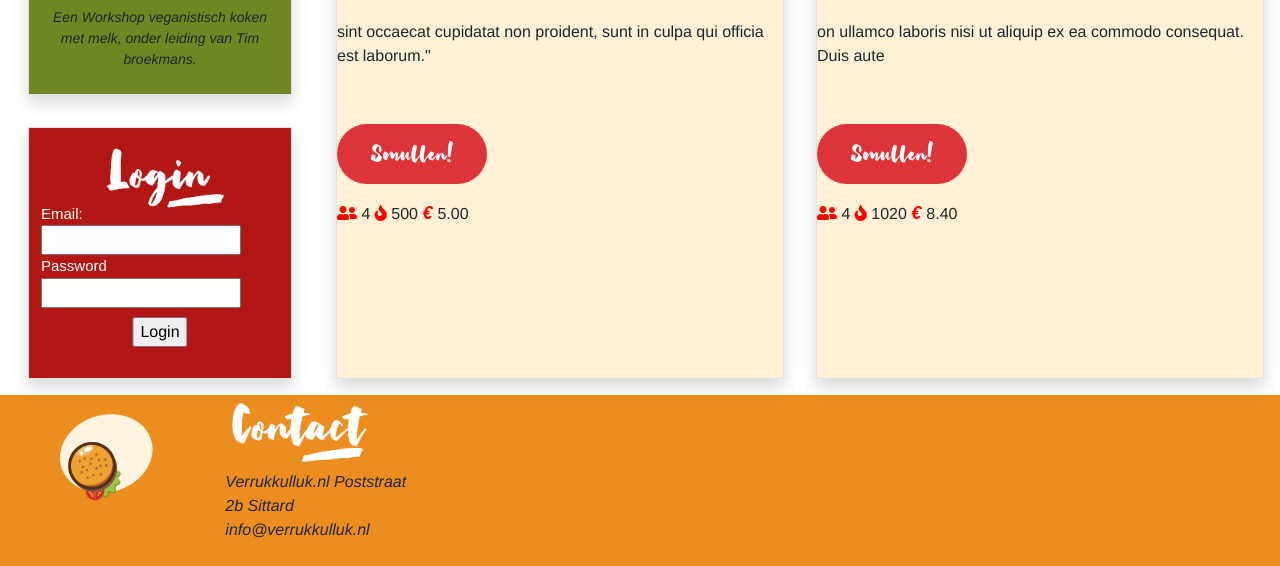
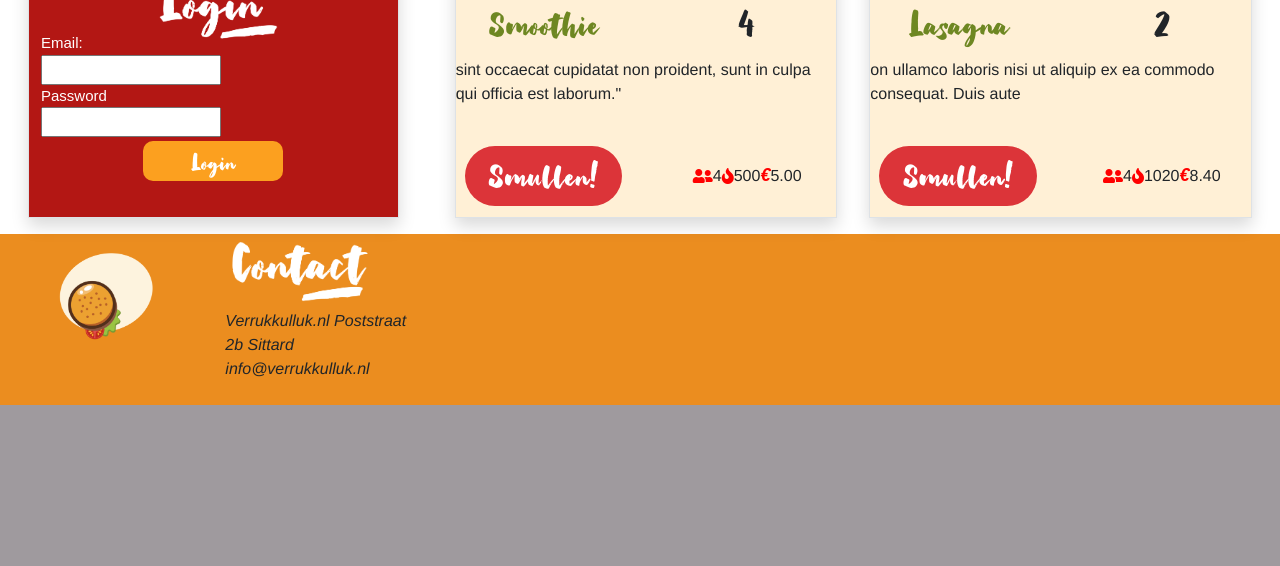
Before and after one commit to rvophoven/educom-verrukkulluk, a PHP site: page / in a window 1280 px wide. Shown: the part 1194-1760 px from the top of the page. After the commit the page ends 1599 px from the top, so only its background shows below. Run offline with PHP 8.4, Linux system fonts and the light colour scheme; data comes from the database, SQL or seed files in the repository; some libraries are stand-ins or nearby versions.

Commit message:
Meer layout (#13)

```diff
--- a/assets/css/main.css
+++ b/assets/css/main.css
@@ -84,63 +82,66 @@ html, body {
     transform: translate(-50%, -50%);
 }
 
+.right {
+    margin: 0;
+    position: relative;
+    left: 50%;
+    -ms-transform: translate(-50%, -50%);
+    transform: translate(-50%, -50%);
+    display: inline-block;
+}
 
-.login {
-    background-color: var(--darker-red);
-}
-.footer {
-    background-color: var(--darker-orange);
+input[type=text] {
+    width:180px;
+  }
+
+.imgfoods {
+    max-height: 250px;
 
 }
 
-.dishes {
-    background-color: var(--kahki);
+.imgfood {
+    max-height: 600px;
+}
 
 
-}
-
-input[type=text] {
-    width:200px;
-  }
-
-.imgfood {
-    max-height: 200px;
-}
-
-.row-eq-height {
-    display: -webkit-box;
-    display: -webkit-flex;
-    display: -ms-flexbox;
-    display:         flex;
-}
-
-.smubutton {
+.likebutton {
     background-color: transparent;
-    width: 150px;
-    height: 60px;
     font-family: pretty_lilyregular;
-    font-size: 30px;
+    font-size: 50px;
     color: var(--lighter-red);
-    border-radius: 30px;
-    border-width: 0px;
+    text-decoration: none;
+    position: relative;
+    display: inline-block;
+    left: 60%;
 }
 
 
 .smulbutton {
     background-color: var(--lighter-red);
-    width: 150px;
-    height: 60px;
     font-family: pretty_lilyregular;
-    font-size: 30px;
+    font-size: 40px;
     color: #FFF;
     border-radius: 30px;
-    border-width: 0px;
+    padding: 10px 25px;
+    text-decoration: none;
+    position: relative;
+    left: 5%;
 }
 
 
+.listbutton {
+    background-color: var(--lighter-red);
+    font-family: pretty_lilyregular;
+    font-size: 40px;
+    color: #FFF;
+    border-radius: 30px;
+    padding: 10px 25px;
+    text-decoration: none;
+}
 
 
-.loginbuttonn{
+.loginbutton{
     background-color: var(--lighter-orange);
     width: 140px;
     height: 40px;
--- a/index.php
+++ b/index.php
@@ -34,7 +34,7 @@ http://localhost/index.php?gerecht_id=4&action=detail
 
 $gerecht_id[] = isset($_GET["gerecht_id"]) ? $_GET["gerecht_id"] : "";
 $action = isset($_GET["action"]) ? $_GET["action"] : "homepage";
-
+$user_id = 1;
 
 switch($action) {
 
--- a/templates/homepage.html.twig
+++ b/templates/homepage.html.twig
@@ -3,12 +3,14 @@
 
 {% block header %}
 <div class="row">
-<div class="col-md-12 " style="background-image: url('assets/img/food.jpg');">
- <div class="topnav">
+<div class="col-md-12 " style="height:400px">
+<div style="background-image: url('assets/img/food.jpg'); object-fit: cover; height:100%;">
+ <div class="topnav" >
              <input type="text" placeholder="Search..">
                <a href="#placehold">Placehold</a>
         </div>
          <img src="assets/img/logo-v2.png" style=" width:400px "/>
+</div>
 </div>
 </div>
 {% endblock %}
@@ -17,32 +19,36 @@
 {# nu de block content op in de main pagina vullen #}
 {% block content %}
     {# Dit is commentaar #}
-
+<div class="container" style="display:flex;">
 <div class="row">
     {% for record in data %}
      <div class="col-md-6 p-3 row-eq-height">
      <div class="border dishes shadow" >
 
 
-            <img src="assets/img/{{ record.dish.picture }}" class="img-fluid imgfood" alt="Responsive image" style=" width:100% ">
+            <img src="assets/img/{{ record.dish.picture }}" class="img-fluid imgfoods" alt="Responsive image" style=" object-fit: cover; width:100%;">
 
-            <h2 style="color:var(--darker-green);">{{ record.dish.title }} </h2>
-            <h2>{{ record.dish.rating }}</h2>
-
-
+            <div class="row">
+                <div class="col-md-6" style="align-items: center; display: flex; justify-content: center;" >
+                <h2 style="color:var(--darker-green);">{{ record.dish.title }} </h2>
+                </div>
+                <div class="col-md-6" style="align-items: center; display: flex; justify-content: center;">
+                <h2>{{ record.dish.rating }}</h2>
+                </div>
+            </div>
 
             <p>{{ record.dish.short_description }}</p><br>
-            <p>
-            <form action="index.php" method="get">
-            <input type="hidden" name="gerecht_id" value={{record.dish.id}}>
-            <input type="hidden" name="action" value="detail">
-            <input type="submit" value="Smullen!" class="smulbutton">
-            </form>
 
-            <i class="fas fa-user-friends" style="color:red;"></i> 4
-            <i class="fa fa-fire" style="color:red;"></i> {{ record.dish.calories }}
-            <i style="color:red; font-size:18px; font-family:Arial, Helvetica, sans-serif; font-weight: bold;">&#x20AC </i>{{ (record.dish.price/100) |number_format(2, '.', ',') }}
-            </p>
+            <div class="row">
+                <div class="col-md-6" >
+                <a class="smulbutton" href=index.php?gerecht_id={{record.dish.id}}&action=detail>Smullen!</a>
+                </div>
+                <div class="col-md-6"style="align-items: center; display: flex; justify-content: center;">
+                    <i class="fas fa-user-friends" style="color:red;"></i>4
+                    <i class="fa fa-fire" style="color:red;"></i>{{ record.dish.calories }}
+                    <i style="color:red; font-size:18px; font-family:Arial, Helvetica, sans-serif; font-weight: bold;">&#x20AC </i>{{ (record.dish.price/100) |number_format(2, '.', ',') }}
+                </div>
+            </div>
 
 
     </div>
@@ -50,7 +56,7 @@
     {% endfor %}
 
 </div>
-
+</div>
 
 {% endblock %}
 
--- a/templates/main.html.twig
+++ b/templates/main.html.twig
@@ -14,6 +14,8 @@
 
     <script type="text/javascript" language="javascript" src="assets/jquery/jquery-3.5.1.js"></script>
     <script type="text/javascript" language="javascript" src="assets/bootstrap/js/bootstrap.js"></script>
+    <script src="//ajax.googleapis.com/ajax/libs/jquery/2.1.1/jquery.min.js"></script>
+    <script src="https://maxcdn.bootstrapcdn.com/bootstrap/3.2.0/js/bootstrap.min.js"></script>
 
 </html>
 <body>
@@ -29,13 +31,13 @@
 
     <div class="row">
         {#.......mid left..............................................................................#}
-        <div class="col-md-3 row-eq-height">
+        <div class="col-md-4 row-eq-height">
 
             <div class="container">
             <div class="row p-3">
                <div class="border agenda shadow" >
                 <h1>Agenda</h1>
-                {% for i in 0..6 %}
+                {% for i in 0..4 %}
                 <i class="far fa-calendar-alt" style="font-size: 40px;"> </i>
                 <i style="font-size: 40px;font-family: pretty_lilyregular;">Vegan koken</i> <br>
                 <i style="font-size: 14px;"> Een Workshop veganistisch koken met melk, onder leiding van Tim broekmans.</i><br><br>
@@ -63,7 +65,7 @@
         </div>
 
         {#......mid right...............................................................................#}
-        <div class="col-md-9 row-eq-height">
+        <div class="col-md-8 row-eq-height">
             {%  block content %}
 
 
```
Also changed, not shown: other parts of assets/css/main.css (+30 -14 lines), templates/detail.html.twig (+56 -20 lines).
